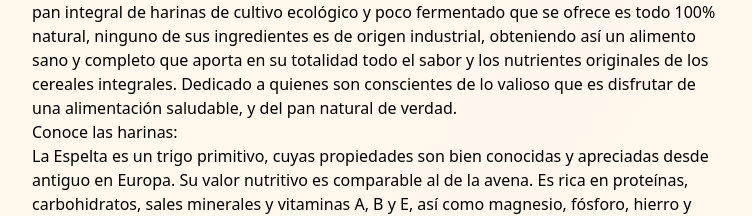
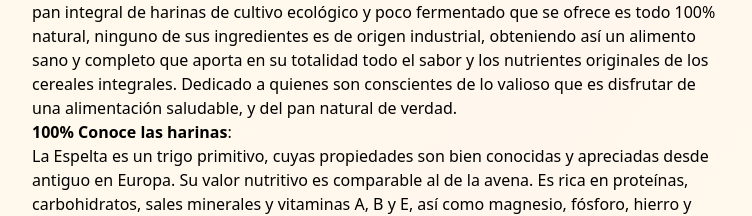
Before and after one commit to ruiznietocom-web/panes4, a React (Create React App) app: page /informacion in a window 1280 px wide. Shown: the part 884-1100 px from the top of the page, without its empty margins (72-824 px from the left). Built offline with nearby package versions, Linux system fonts and the light colour scheme.

Commit message:
Update InformacionPage.js

```diff
--- a/src/pages/InformacionPage.js
+++ b/src/pages/InformacionPage.js
@@ -34,7 +34,7 @@ const InformacionPage = () => {
       </p>
 
       <p>
-        Conoce las harinas:
+        <strong>100% Conoce las harinas</strong>:
       </p>
 
       <p>
```
